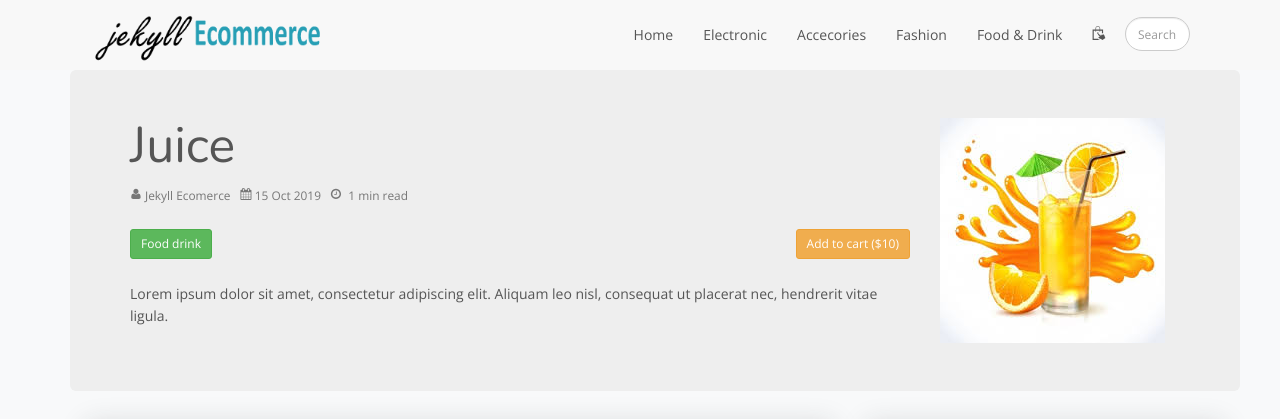
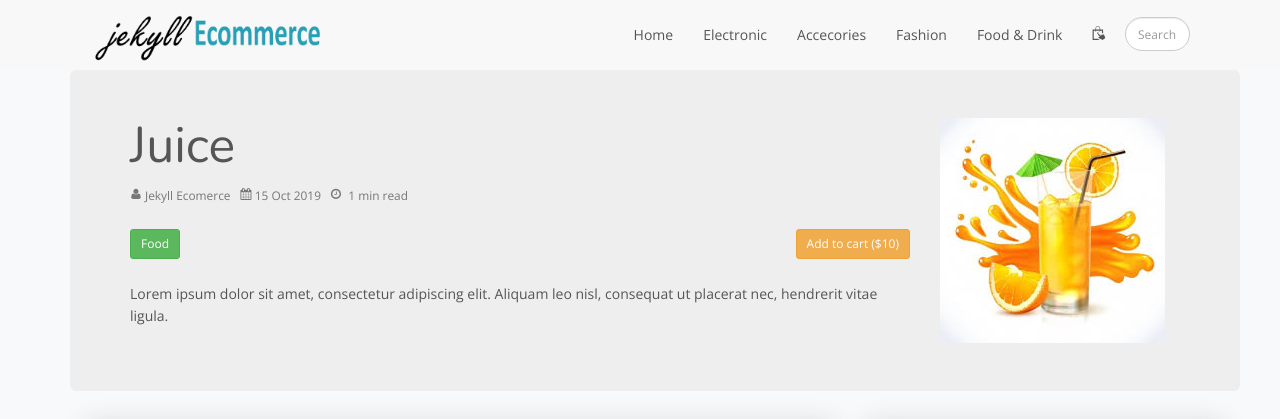
Before and after one commit to wahyu243/wah, a Jekyll site: the page built from _posts/2019-05-04-juice.md, in a window 1280 px wide and 900 px high. Shown: the top 419 px of the window. Built offline with Jekyll 4.4.1, drawn with Linux system fonts in a browser that asks for light colours; nearby versions of some CDN libraries.

Commit message:
Update 2019-05-04-juice.md

```diff
--- a/_posts/2019-05-04-juice.md
+++ b/_posts/2019-05-04-juice.md
@@ -6,7 +6,7 @@ image: juice.jpg
 author: Jekyll Ecomerce
 date: 2019-10-15T01:42:00.000Z
 tags:
-  - Food-drink
+  - Food
 ---
 
 Lorem ipsum dolor sit amet, consectetur adipiscing elit. Aliquam leo nisl, consequat ut placerat nec, hendrerit vitae ligula. Maecenas id mi vel eros pretium venenatis vitae nec risus. Suspendisse malesuada finibus ante vitae lobortis. Suspendisse potenti. Duis eu risus ligula. Aenean non enim sit amet augue rhoncus mollis. Vestibulum sed lectus accumsan, posuere augue at, convallis erat. Sed id egestas tellus. Aliquam tempus, erat vitae hendrerit viverra, quam mi congue urna, quis egestas arcu massa nec sem. Aliquam ultricies tempus dui non eleifend. Integer at tempus sapien. Nulla tempor nunc id fringilla commodo. Etiam tempor lorem lectus, nec molestie augue sodales in. Suspendisse sed efficitur dui. Etiam varius mattis justo, sed suscipit lorem. Fusce ex mi, lobortis eu ipsum tempus, pretium consectetur neque.
```
